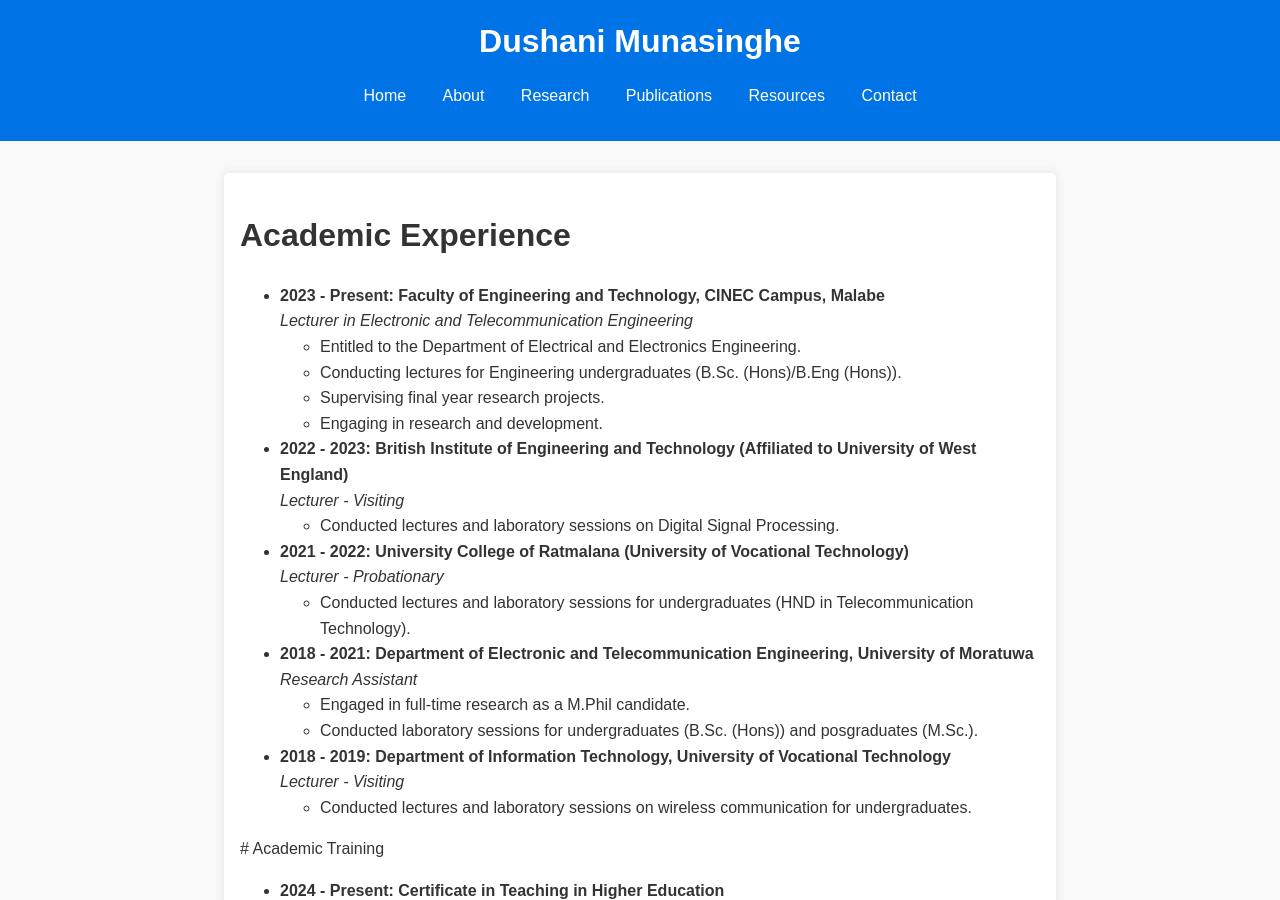
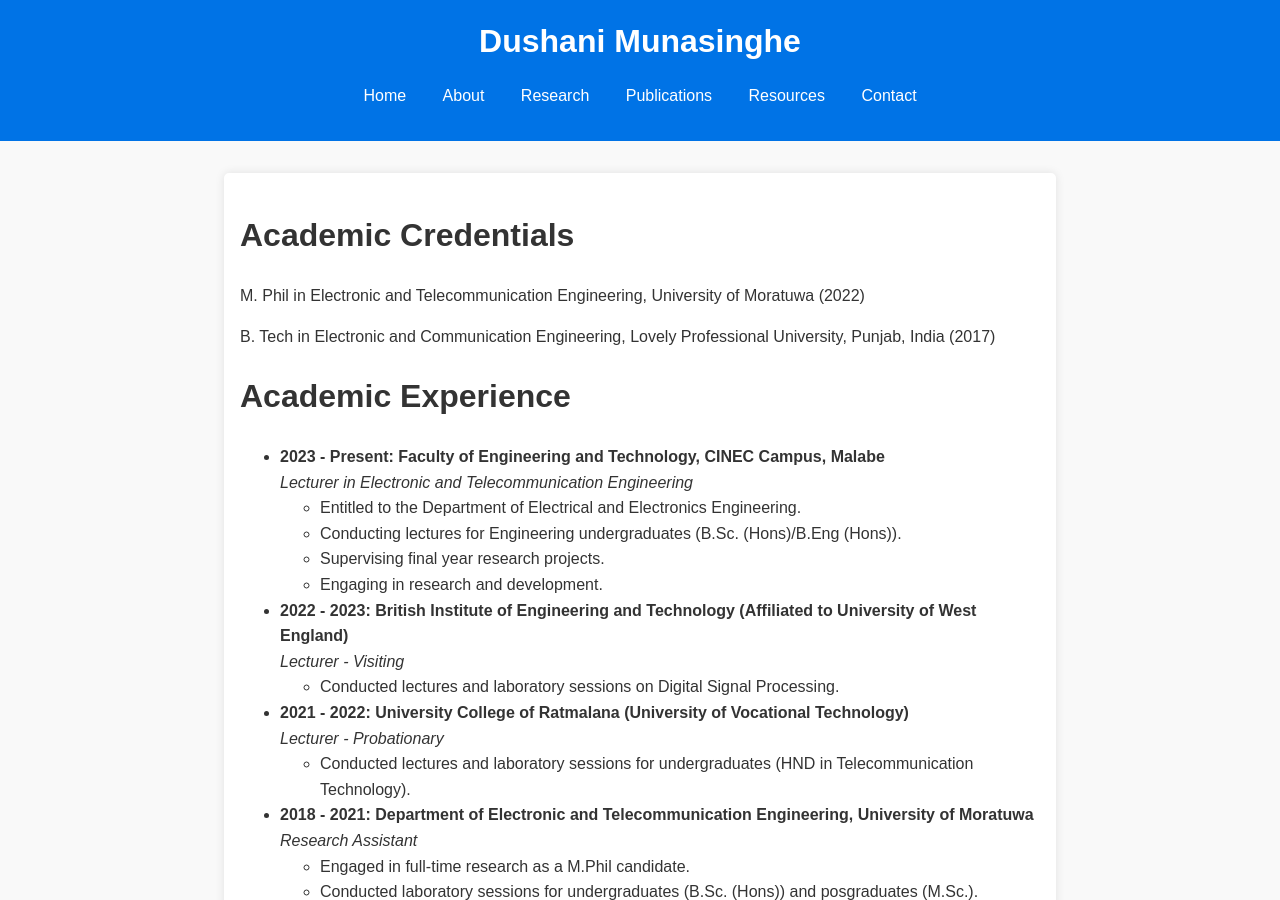
Before and after one commit to dushanimunasinghe/dushanimunasinghe.github.io, a Jekyll site: the page built from profile.md, in a window 1280 px wide and 900 px high. Built offline with Jekyll 4.4.1, drawn with Linux system fonts in a browser that asks for light colours.

Commit message:
Update profile.md

```diff
--- a/profile.md
+++ b/profile.md
@@ -2,6 +2,11 @@
 layout: default
 title: Profile
 ---
+# Academic Credentials
+
+M. Phil in Electronic and Telecommunication Engineering, University of Moratuwa (2022)
+
+B. Tech in Electronic and Communication Engineering, Lovely Professional University, Punjab, India (2017)
 
 # Academic Experience
 
```
